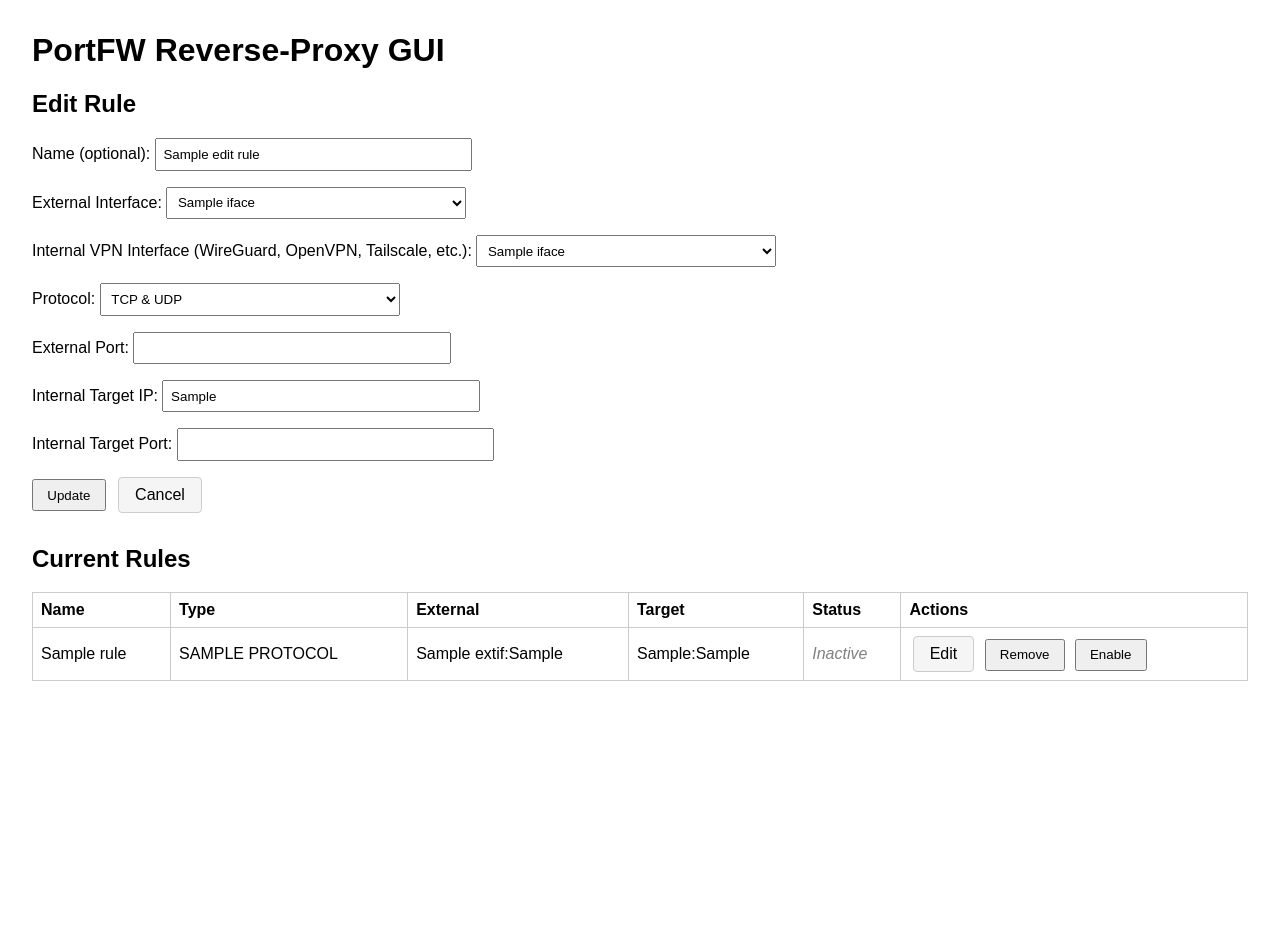
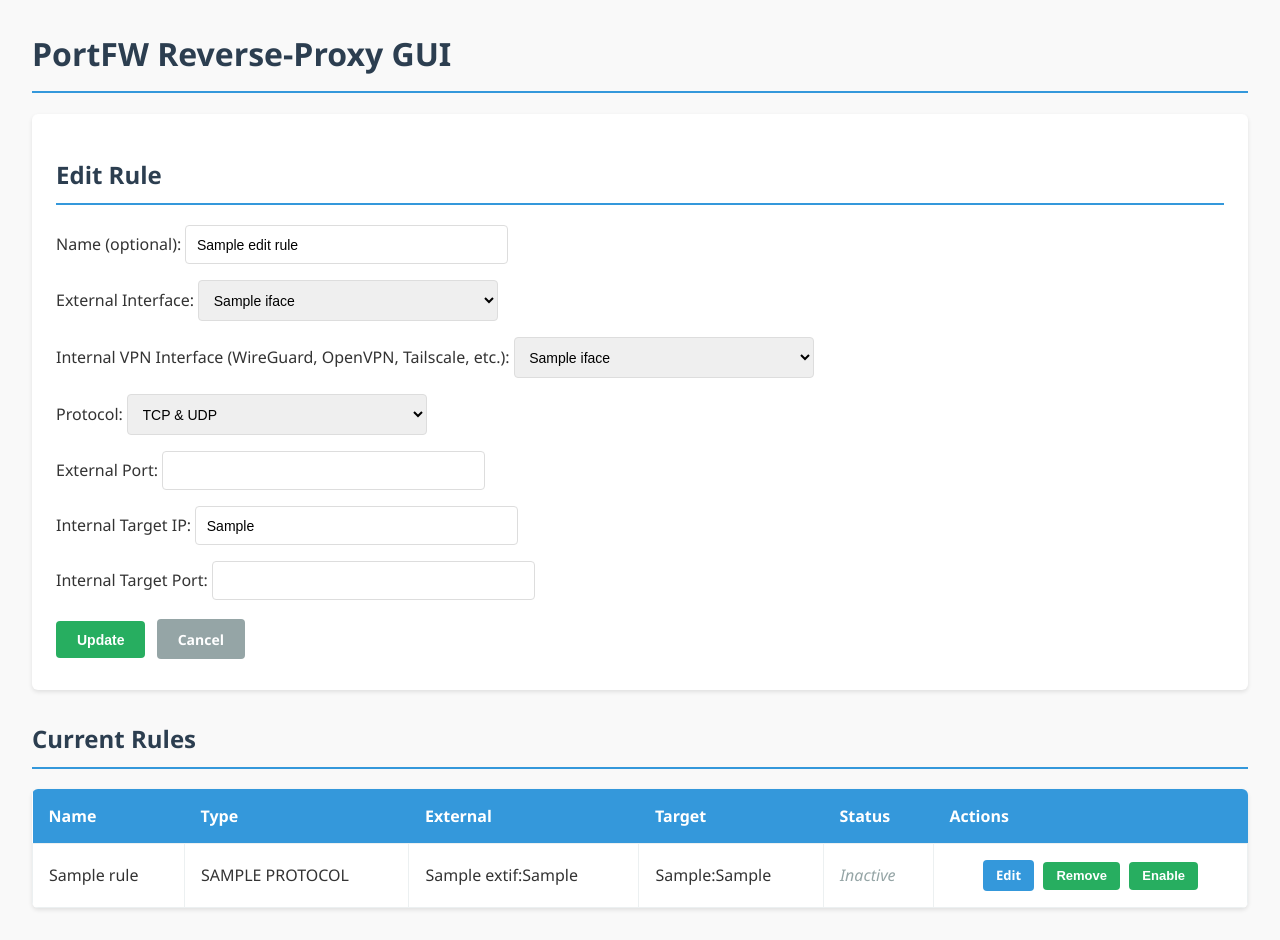
Before and after one commit to Resch-Said/Easy-Reverse-Proxy-forward, a Flask app: template templates/index.html in a window 1280 px wide. Before the commit the page ends 681 px from the top, so only its background shows below. Run offline with Flask 3, Linux system fonts and the light colour scheme; the template is opened without the code that fills it: most values are stand-ins (such as "Sample title", 1, 10 or a date in 2020).

Commit message:
Design update

```diff
--- a/templates/index.html
+++ b/templates/index.html
@@ -4,31 +4,181 @@
     <meta charset="utf-8">
     <title>PortFW GUI</title>
     <style>
-      body { font-family: Arial, sans-serif; margin: 2em; }
-      table { border-collapse: collapse; width: 100%; margin-top: 1em; }
-      th, td { border: 1px solid #ccc; padding: 0.5em; text-align: left; }
-      form { margin-bottom: 2em; }
-      label { display: block; margin-top: 1em; }
-      input, select { padding: 0.5em; width: 100%; max-width: 300px; }
-      button { padding: 0.5em 1em; margin-top: 1em; }
-      .button-link {
+      body {
+        font-family: 'Segoe UI', Tahoma, Geneva, Verdana, sans-serif;
+        margin: 2em;
+        background-color: #f9f9f9;
+        color: #333;
+      }
+
+      h1, h2 {
+        color: #2c3e50;
+        border-bottom: 2px solid #3498db;
+        padding-bottom: 0.5em;
+      }
+
+      table {
+        border-collapse: collapse;
+        width: 100%;
+        margin-top: 1em;
+        background-color: white;
+        border-radius: 6px;
+        overflow: hidden;
+        box-shadow: 0 2px 4px rgba(0,0,0,0.1);
+      }
+
+      th {
+        background-color: #3498db;
+        color: white;
+        padding: 1em;
+        text-align: left;
+        font-weight: 600;
+      }
+
+      td {
+        border: 1px solid #ecf0f1;
+        padding: 1em;
+        text-align: left;
+      }
+
+      tr:hover {
+        background-color: #f5f9fc;
+      }
+
+      form {
+        margin-bottom: 2em;
+        background-color: white;
+        padding: 1.5em;
+        border-radius: 6px;
+        box-shadow: 0 2px 4px rgba(0,0,0,0.1);
+      }
+
+      label {
+        display: block;
+        margin-top: 1em;
+        font-weight: 500;
+        margin-bottom: 0.3em;
+      }
+
+      input, select {
+        padding: 0.75em;
+        width: 100%;
+        max-width: 300px;
+        border: 1px solid #ddd;
+        border-radius: 4px;
+        font-size: 14px;
+        transition: border-color 0.3s ease;
+      }
+
+      input:focus, select:focus {
+        outline: none;
+        border-color: #3498db;
+        box-shadow: 0 0 5px rgba(52, 152, 219, 0.3);
+      }
+
+      button, .button-link {
         display: inline-block;
+        padding: 0.75em 1.5em;
+        margin: 0.5em 0.5em 0.5em 0;
+        margin-top: 1em;
+        font-size: 14px;
+        font-weight: 600;
+        border: none;
+        border-radius: 4px;
+        cursor: pointer;
+        text-decoration: none;
+        transition: all 0.3s ease;
+        background-color: #3498db;
+        color: white;
+      }
+
+      button:hover, .button-link:hover {
+        background-color: #2980b9;
+        transform: translateY(-2px);
+        box-shadow: 0 4px 8px rgba(0,0,0,0.2);
+      }
+
+      button:active, .button-link:active {
+        transform: translateY(0);
+        box-shadow: 0 2px 4px rgba(0,0,0,0.2);
+      }
+
+      button[type="submit"] {
+        background-color: #27ae60;
+      }
+
+      button[type="submit"]:hover {
+        background-color: #229954;
+      }
+
+      .button-delete, .button-danger {
+        background-color: #e74c3c;
+      }
+
+      .button-delete:hover, .button-danger:hover {
+        background-color: #c0392b;
+      }
+
+      .button-secondary {
+        background-color: #95a5a6;
+      }
+
+      .button-secondary:hover {
+        background-color: #7f8c8d;
+      }
+
+      .msg {
+        color: #e74c3c;
+        font-weight: 600;
+        padding: 1em;
+        background-color: #fadbd8;
+        border-left: 4px solid #e74c3c;
+        border-radius: 4px;
+        margin-top: 1em;
+      }
+
+      .active {
+        color: #27ae60;
+        font-weight: bold;
+      }
+
+      .inactive {
+        color: #95a5a6;
+        font-style: italic;
+      }
+
+      .actions {
+        text-align: center;
+        white-space: nowrap;
+      }
+
+      .actions form {
+        display: inline;
+        margin: 0;
+        padding: 0;
+        background: none;
+        box-shadow: none;
+      }
+
+      .actions button {
+        margin: 0 0.2em;
         padding: 0.5em 1em;
-        margin-top: 1em;
-        color: inherit;
-        text-decoration: none;
-        border: 1px solid #ccc;
-        border-radius: 4px;
-        background: #f5f5f5;
-        cursor: pointer;
+        font-size: 13px;
       }
-      .button-link:hover { background: #e8e8e8; }
-      .msg { color: red; }
-      .active { color: green; font-weight: bold; }
-      .inactive { color: gray; font-style: italic; }
-      .actions form { display: inline; margin: 0; }
-      .actions button { margin: 0 0.2em; }
-      .actions .button-link { margin: 0 0.2em; }
+
+      .actions .button-link {
+        margin: 0 0.2em;
+        padding: 0.5em 1em;
+        font-size: 13px;
+      }
+
+      .actions button[type="submit"]:first-child {
+        background-color: #3498db;
+      }
+
+      .actions button[type="submit"]:first-child:hover {
+        background-color: #2980b9;
+      }
     </style>
   </head>
   <body>
@@ -65,7 +215,7 @@
             {% endif %}
             <button type="submit">{{ 'Update' if edit_rule else 'Add' }}</button>
             {% if edit_rule %}
-            <a href="/" class="button-link" style="margin-left: 0.5em;">Cancel</a>
+            <a href="/" class="button-link button-secondary">Cancel</a>
             {% endif %}
     </form>
 
@@ -90,7 +240,7 @@
             <input type="hidden" name="int_ip" value="{{ r['int_ip'] }}">
             <input type="hidden" name="int_port" value="{{ r['int_port'] }}">
             <input type="hidden" name="protocol" value="{{ r.get('protocol', 'both') }}">
-            <button type="submit">Remove</button>
+            <button type="submit" class="button-delete">Remove</button>
           </form>
 
           {% if r.get('enabled', True) %}
@@ -101,7 +251,7 @@
             <input type="hidden" name="int_ip" value="{{ r['int_ip'] }}">
             <input type="hidden" name="int_port" value="{{ r['int_port'] }}">
             <input type="hidden" name="protocol" value="{{ r.get('protocol', 'both') }}">
-            <button type="submit">Disable</button>
+            <button type="submit" class="button-danger">Disable</button>
           </form>
           {% else %}
           <form method="post" action="/enable" style="display:inline;">
@@ -111,7 +261,7 @@
             <input type="hidden" name="int_ip" value="{{ r['int_ip'] }}">
             <input type="hidden" name="int_port" value="{{ r['int_port'] }}">
             <input type="hidden" name="protocol" value="{{ r.get('protocol', 'both') }}">
-            <button type="submit">Enable</button>
+            <button type="submit" class="button-secondary">Enable</button>
           </form>
           {% endif %}
         </td>
```
